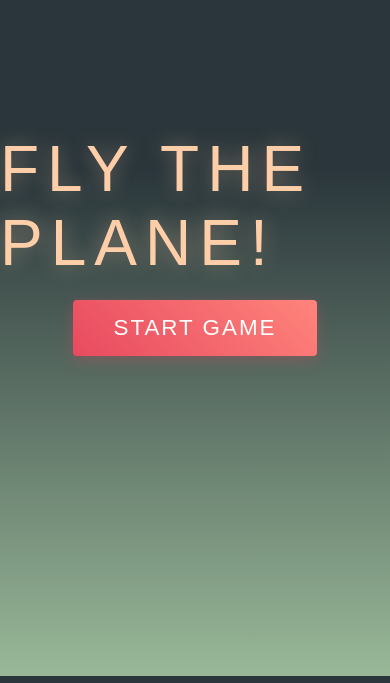
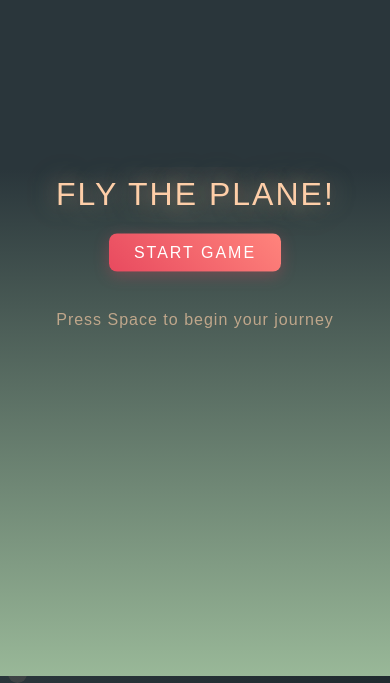
Before and after one commit to sarthakh330/dragon-flight-simulator, a plain HTML site: page index.html in a window 390 px wide. Shown: the part 168-851 px from the top of the page. Drawn offline with Linux system fonts and the light colour scheme.

Commit message:
Add elegant animations to the starting page

```diff
--- a/index.html
+++ b/index.html
@@ -7,11 +7,22 @@
     <link rel="stylesheet" href="styles.css">
 </head>
 <body>
+    <!-- Animated background elements -->
+    <div class="background-particles" id="particles"></div>
+    <div class="background-waves">
+        <div class="wave"></div>
+        <div class="wave"></div>
+        <div class="wave"></div>
+    </div>
+
     <div class="game-container">
         <h1>Fly the Plane!</h1>
         <button id="startButton">Start Game</button>
+        <div class="instructions">Press Space to begin your journey</div>
         <canvas id="gameCanvas"></canvas>
     </div>
+
+    <script src="particles.js"></script>
     <script src="game.js"></script>
 </body>
 </html>
--- /dev/null
+++ b/particles.js
@@ -0,0 +1,54 @@
+// Create animated background particles
+function createBackgroundParticles() {
+    const particlesContainer = document.getElementById('particles');
+    const particleCount = 15;
+
+    for (let i = 0; i < particleCount; i++) {
+        const particle = document.createElement('div');
+        particle.className = 'particle';
+
+        // Random size between 4px and 20px
+        const size = Math.random() * 16 + 4;
+        particle.style.width = size + 'px';
+        particle.style.height = size + 'px';
+
+        // Random starting position
+        particle.style.left = Math.random() * 100 + '%';
+        particle.style.top = Math.random() * 100 + '%';
+
+        // Random animation delay
+        particle.style.animationDelay = Math.random() * 8 + 's';
+
+        // Random animation duration
+        const duration = Math.random() * 10 + 8;
+        particle.style.animationDuration = duration + 's';
+
+        particlesContainer.appendChild(particle);
+    }
+}
+
+// Initialize particles when DOM is loaded
+document.addEventListener('DOMContentLoaded', createBackgroundParticles);
+
+// Add subtle mouse interaction
+document.addEventListener('mousemove', (e) => {
+    const particles = document.querySelectorAll('.particle');
+    const mouseX = e.clientX / window.innerWidth;
+    const mouseY = e.clientY / window.innerHeight;
+
+    particles.forEach((particle, index) => {
+        const speed = (index % 3 + 1) * 0.5;
+        const x = (mouseX - 0.5) * speed;
+        const y = (mouseY - 0.5) * speed;
+
+        particle.style.transform = `translate(${x}px, ${y}px)`;
+    });
+});
+
+// Reset particle positions when mouse leaves
+document.addEventListener('mouseleave', () => {
+    const particles = document.querySelectorAll('.particle');
+    particles.forEach(particle => {
+        particle.style.transform = 'translate(0px, 0px)';
+    });
+});
--- a/styles.css
+++ b/styles.css
@@ -5,13 +5,110 @@
 }
 
 body {
-    background-color: #2A363B;
+    background: linear-gradient(135deg, #2A363B 0%, #1a2428 50%, #2A363B 100%);
     font-family: 'Arial', sans-serif;
     overflow: hidden;
     height: 100vh;
     display: flex;
     justify-content: center;
     align-items: center;
+    position: relative;
+}
+
+/* Animated background particles */
+.background-particles {
+    position: absolute;
+    top: 0;
+    left: 0;
+    width: 100%;
+    height: 100%;
+    pointer-events: none;
+    z-index: 0;
+}
+
+.particle {
+    position: absolute;
+    background: rgba(254, 206, 168, 0.1);
+    border-radius: 50%;
+    animation: float 8s infinite ease-in-out;
+}
+
+.particle:nth-child(odd) {
+    background: rgba(153, 184, 152, 0.08);
+    animation-duration: 12s;
+    animation-delay: -2s;
+}
+
+.particle:nth-child(3n) {
+    background: rgba(255, 132, 124, 0.06);
+    animation-duration: 15s;
+    animation-delay: -5s;
+}
+
+@keyframes float {
+    0%, 100% {
+        transform: translateY(0px) translateX(0px) rotate(0deg);
+        opacity: 0;
+    }
+    10% {
+        opacity: 1;
+    }
+    50% {
+        transform: translateY(-100px) translateX(50px) rotate(180deg);
+        opacity: 0.8;
+    }
+    90% {
+        opacity: 1;
+    }
+}
+
+/* Animated background waves */
+.background-waves {
+    position: absolute;
+    bottom: 0;
+    left: 0;
+    width: 100%;
+    height: 200px;
+    background: linear-gradient(to top, rgba(153, 184, 152, 0.1), transparent);
+    overflow: hidden;
+    z-index: 0;
+}
+
+.wave {
+    position: absolute;
+    bottom: 0;
+    left: 0;
+    width: 200%;
+    height: 100%;
+    background: linear-gradient(90deg,
+        transparent,
+        rgba(254, 206, 168, 0.05),
+        transparent,
+        rgba(153, 184, 152, 0.05),
+        transparent
+    );
+    animation: wave 20s infinite linear;
+}
+
+.wave:nth-child(2) {
+    animation-duration: 25s;
+    animation-delay: -5s;
+    opacity: 0.5;
+}
+
+.wave:nth-child(3) {
+    animation-duration: 30s;
+    animation-delay: -10s;
+    opacity: 0.3;
+}
+
+@keyframes wave {
+    0% {
+        transform: translateX(-50%);
+    }
+    100% {
+        transform: translateX(0%);
+    }
 }
 
 .game-container {
@@ -22,17 +119,73 @@ body {
     flex-direction: column;
     align-items: center;
     justify-content: center;
+    z-index: 2;
 }
 
 h1 {
     color: #FECEA8;
-    text-shadow: 0 0 20px rgba(254, 206, 168, 0.4);
+    text-shadow:
+        0 0 20px rgba(254, 206, 168, 0.4),
+        0 0 40px rgba(254, 206, 168, 0.2),
+        0 0 60px rgba(254, 206, 168, 0.1);
     margin-bottom: 20px;
     font-size: 4em;
     font-weight: 300;
     z-index: 2;
     letter-spacing: 8px;
     text-transform: uppercase;
+    animation: titlePulse 4s infinite ease-in-out, titleFloat 6s infinite ease-in-out;
+    position: relative;
+}
+
+h1::before {
+    content: '';
+    position: absolute;
+    top: -10px;
+    left: -10px;
+    right: -10px;
+    bottom: -10px;
+    background: radial-gradient(circle, rgba(254, 206, 168, 0.1) 0%, transparent 70%);
+    border-radius: 20px;
+    z-index: -1;
+    animation: titleGlow 3s infinite ease-in-out alternate;
+}
+
+@keyframes titlePulse {
+    0%, 100% {
+        transform: scale(1);
+        text-shadow:
+            0 0 20px rgba(254, 206, 168, 0.4),
+            0 0 40px rgba(254, 206, 168, 0.2),
+            0 0 60px rgba(254, 206, 168, 0.1);
+    }
+    50% {
+        transform: scale(1.02);
+        text-shadow:
+            0 0 25px rgba(254, 206, 168, 0.6),
+            0 0 50px rgba(254, 206, 168, 0.3),
+            0 0 75px rgba(254, 206, 168, 0.15);
+    }
+}
+
+@keyframes titleFloat {
+    0%, 100% {
+        transform: translateY(0px);
+    }
+    50% {
+        transform: translateY(-8px);
+    }
+}
+
+@keyframes titleGlow {
+    0% {
+        opacity: 0.3;
+        transform: scale(0.95);
+    }
+    100% {
+        opacity: 0.6;
+        transform: scale(1.05);
+    }
 }
 
 #startButton {
@@ -40,21 +193,81 @@ h1 {
     font-size: 1.4em;
     background: linear-gradient(45deg, #E84A5F, #FF847C);
     border: none;
-    border-radius: 4px;
+    border-radius: 8px;
     color: white;
     cursor: pointer;
-    transition: all 0.3s ease;
+    transition: all 0.4s cubic-bezier(0.4, 0, 0.2, 1);
     z-index: 2;
     margin-bottom: 20px;
     font-weight: 300;
     letter-spacing: 2px;
     text-transform: uppercase;
-    box-shadow: 0 4px 15px rgba(232, 74, 95, 0.3);
+    box-shadow:
+        0 4px 15px rgba(232, 74, 95, 0.3),
+        0 0 0 0 rgba(232, 74, 95, 0.4);
+    position: relative;
+    overflow: hidden;
+    animation: buttonFloat 4s infinite ease-in-out;
+}
+
+#startButton::before {
+    content: '';
+    position: absolute;
+    top: 0;
+    left: -100%;
+    width: 100%;
+    height: 100%;
+    background: linear-gradient(90deg, transparent, rgba(255, 255, 255, 0.2), transparent);
+    transition: left 0.6s;
+}
+
+#startButton:hover::before {
+    left: 100%;
 }
 
 #startButton:hover {
-    transform: scale(1.05) translateY(-2px);
-    box-shadow: 0 6px 20px rgba(232, 74, 95, 0.4);
+    transform: scale(1.05) translateY(-3px);
+    box-shadow:
+        0 8px 25px rgba(232, 74, 95, 0.4),
+        0 0 0 8px rgba(232, 74, 95, 0.1);
+    background: linear-gradient(45deg, #ff5a73, #ff9a8a);
+}
+
+#startButton:active {
+    transform: scale(0.98) translateY(-1px);
+    transition: all 0.1s;
+}
+
+@keyframes buttonFloat {
+    0%, 100% {
+        transform: translateY(0px);
+    }
+    50% {
+        transform: translateY(-3px);
+    }
+}
+
+/* Subtle instruction text animation */
+.instructions {
+    color: rgba(254, 206, 168, 0.7);
+    font-size: 1.1em;
+    font-weight: 300;
+    letter-spacing: 1px;
+    text-align: center;
+    margin-top: 20px;
+    animation: instructionsFade 3s infinite ease-in-out;
+    z-index: 2;
+}
+
+@keyframes instructionsFade {
+    0%, 100% {
+        opacity: 0.7;
+        transform: translateY(0px);
+    }
+    50% {
+        opacity: 1;
+        transform: translateY(-2px);
+    }
 }
 
 canvas {
@@ -64,4 +277,34 @@ canvas {
     width: 100%;
     height: 100%;
     background: linear-gradient(to bottom, #2A363B, #2A363B 40%, #99B898);
+    z-index: 1;
 }
+
+/* Responsive design */
+@media (max-width: 768px) {
+    h1 {
+        font-size: 2.5em;
+        letter-spacing: 4px;
+    }
+
+    #startButton {
+        font-size: 1.2em;
+        padding: 12px 30px;
+    }
+
+    .instructions {
+        font-size: 1em;
+    }
+}
+
+@media (max-width: 480px) {
+    h1 {
+        font-size: 2em;
+        letter-spacing: 2px;
+    }
+
+    #startButton {
+        font-size: 1em;
+        padding: 10px 25px;
+    }
+}
```
